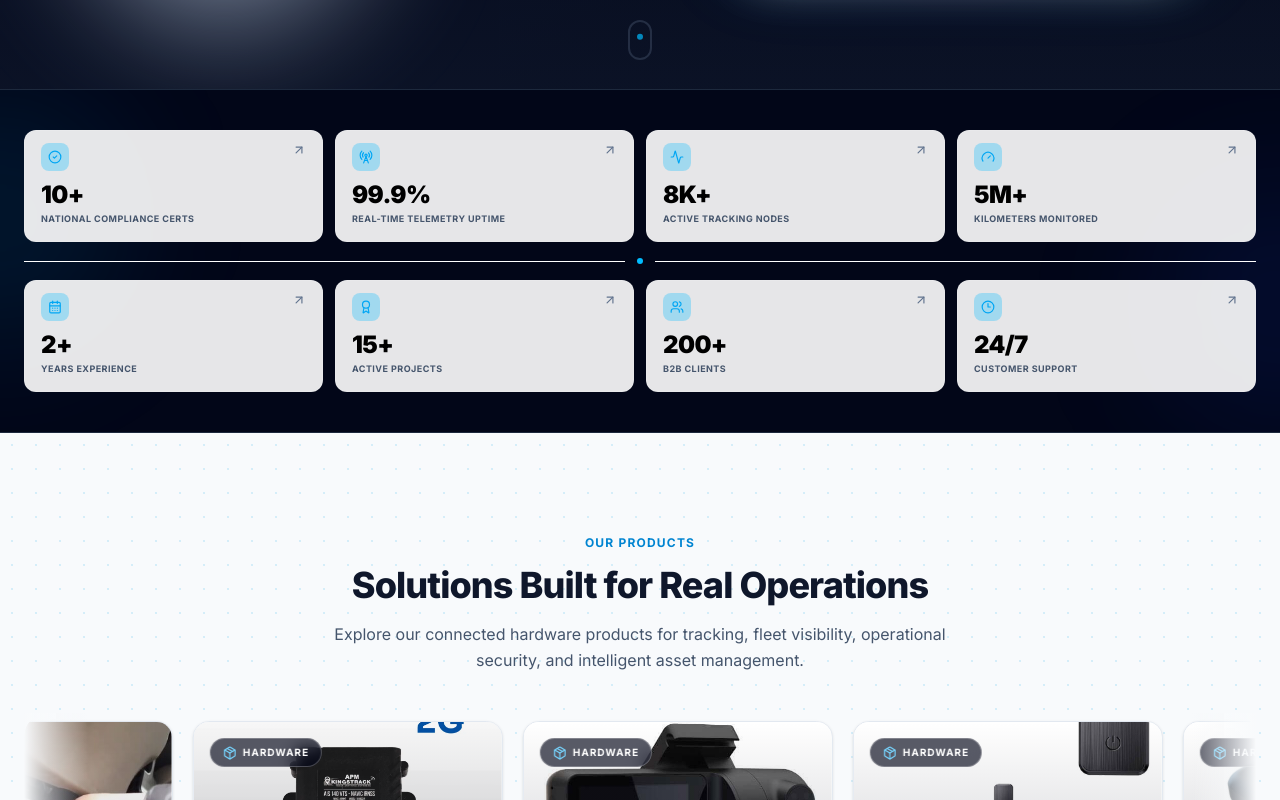
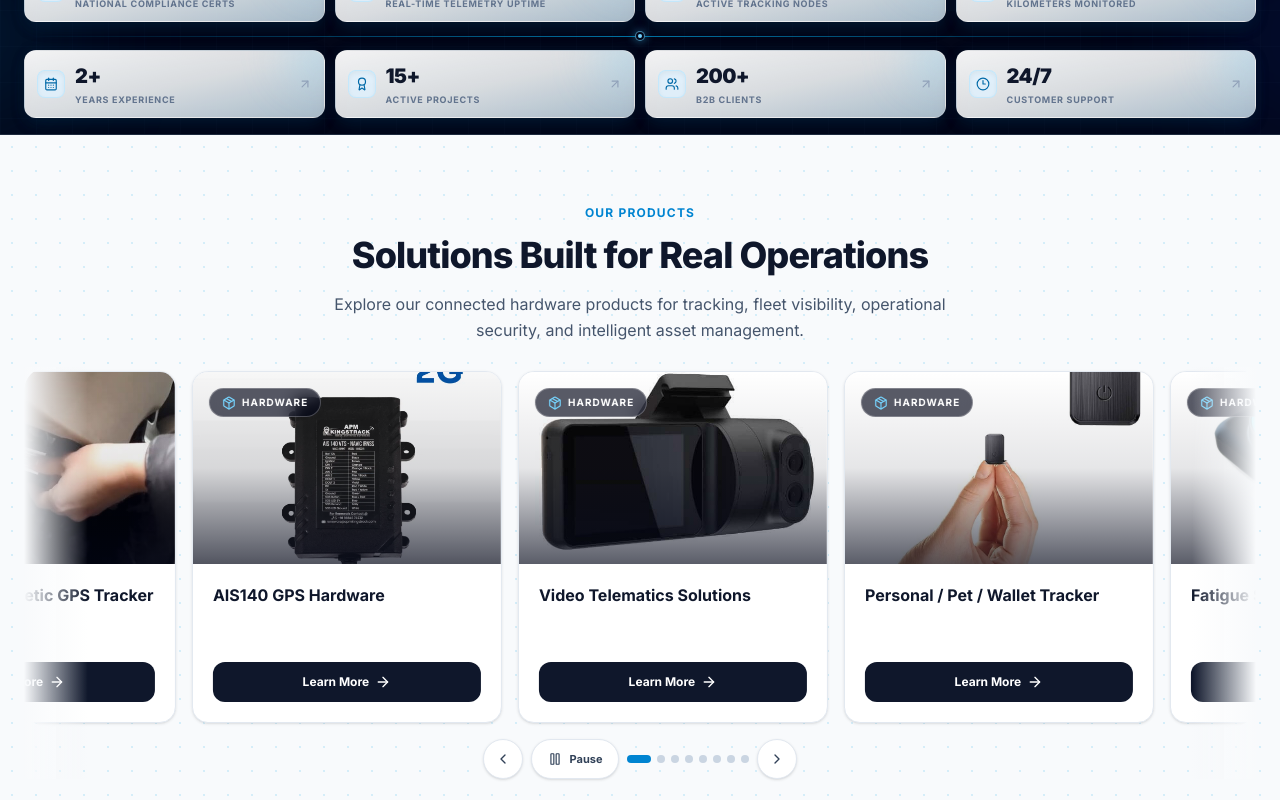
Before and after one commit to Jangra231/bhardwaj-innovationw, a Next.js app: page / in a window 1280 px wide. Shown: the part 740-1540 px from the top of the page. Built offline with nearby package versions, Linux system fonts and the light colour scheme.

Commit message:
Enhanced Spacing

```diff
--- a/app/about/page.tsx
+++ b/app/about/page.tsx
@@ -127,7 +127,7 @@ export default function AboutPage() {
   return (
     <div className="relative">
       {/* HERO SECTION with Video Background */}
-      <section className="group relative overflow-hidden border-b border-slate-800 bg-slate-950 py-24 text-white">
+      <section className="group relative overflow-hidden border-b border-slate-800 bg-slate-950 pt-24 pb-16 text-white md:pt-28 md:pb-20 lg:pt-24">
         {/* Existing hero image and overlays; styling only */}
         <div className="absolute inset-0 z-0">
           <img
@@ -366,7 +366,7 @@ export default function AboutPage() {
       </div>
 
       {/* OUR STORY SECTION with Video */}
-      <section className="py-24 bg-white">
+      <section className="py-12 bg-white md:py-16">
         <div className="max-w-7xl mx-auto px-6 grid lg:grid-cols-2 gap-16 items-center">
           <div className="space-y-6 text-left">
             <span className="text-xs font-bold tracking-widest uppercase text-sky-600">
@@ -459,7 +459,7 @@ export default function AboutPage() {
       </section>
 
       {/* INTERACTIVE MISSION & VISION */}
-      <section className="relative overflow-hidden py-22">
+      <section className="relative overflow-hidden py-12 md:py-16">
         <div className="absolute inset-0 z-0">
           <img
             src="/media/carousel/vision-mission.jpg"
@@ -584,8 +584,8 @@ export default function AboutPage() {
       </section>
 
       {/* LEADERSHIP TEAM */}
-      <section className="py-24 bg-white">
-        <div className="max-w-7xl mx-auto px-6 text-center space-y-16">
+      <section className="py-12 bg-white md:py-16">
+        <div className="max-w-7xl mx-auto px-6 text-center space-y-8 md:space-y-10">
           <div className="space-y-4 max-w-3xl mx-auto">
             <span className="text-xs font-bold tracking-widest uppercase text-sky-600">
               Leadership Team
@@ -645,8 +645,8 @@ export default function AboutPage() {
       </section>
 
       {/* CORE VALUES with GIF Animation */}
-      <section className="border-y border-slate-800 bg-slate-950 py-24 text-white">
-        <div className="mx-auto max-w-7xl space-y-16 px-6 text-center">
+      <section className="border-y border-slate-800 bg-slate-950 py-12 text-white md:py-16">
+        <div className="mx-auto max-w-7xl space-y-8 px-6 text-center md:space-y-10">
           <div className="space-y-4 max-w-3xl mx-auto">
             <span className="text-xs font-bold uppercase tracking-widest text-sky-300">
               The Blueprint
@@ -685,7 +685,7 @@ export default function AboutPage() {
       </section>
 
       {/* WHY CHOOSE US */}
-      <section className="py-24 bg-white overflow-hidden">
+      <section className="py-12 bg-white overflow-hidden md:py-16">
         <div className="max-w-7xl mx-auto px-6">
           {/* Section Header with Video Background */}
           <motion.div
@@ -693,7 +693,7 @@ export default function AboutPage() {
             whileInView={{ opacity: 1, y: 0 }}
             viewport={{ once: true, margin: "-100px" }}
             transition={{ duration: 0.6 }}
-            className="text-center space-y-6 mb-16"
+            className="mb-8 space-y-6 text-center md:mb-10"
           >
             <span className="inline-flex items-center gap-2 px-4 py-2 rounded-full bg-sky-500/10 border border-sky-500/20 text-sky-600 text-xs font-bold uppercase tracking-widest">
               <Lucide.Award className="h-4 w-4" />
--- a/app/page.tsx
+++ b/app/page.tsx
@@ -326,19 +326,10 @@ export default function HomePage() {
   return (
     <div className="relative" onMouseMove={handleMouseMove}>
       {/* Cursor Glow Effect */}
-      <motion.div
-        className="fixed w-75 h-75 rounded-full pointer-events-none z-50 opacity-0 hover:opacity-100 transition-opacity duration-300"
-        style={{
-          left: springX,
-          top: springY,
-          transform: "translate(-50%, -50%)",
-          background:
-            "radial-gradient(circle, rgba(14, 165, 233, 0.06) 0%, transparent 70%)",
-        }}
-      />
+
 
       {/* 1. HERO BANNER */}
-      <section className="relative min-h-[620px] md:min-h-[660px] xl:min-h-[700px] flex items-center justify-center overflow-hidden bg-slate-950 text-white grid-bg">
+      <section className="relative min-h-[560px] md:min-h-[600px] xl:min-h-[640px] flex items-center justify-center overflow-hidden bg-slate-950 text-white grid-bg">
 
 
         {/* Floating particles */}
@@ -363,7 +354,7 @@ className="absolute bottom-16 -left-16 sm:left-8 xl:left-20 w-48 h-48 sm:w-64 sm
           style={{ animationDelay: "2s" }}
         ></div>
 
-       <div className="relative z-10 w-full max-w-7xl mx-auto px-6 pt-32 pb-16 md:pt-36 md:pb-20 lg:py-32 grid grid-cols-1 lg:grid-cols-2 gap-12 xl:gap-16 items-center">
+       <div className="relative z-10 w-full max-w-7xl mx-auto px-6 pt-24 pb-2 md:pt-28 md:pb-4 lg:pt-24 lg:pb-2 grid grid-cols-1 lg:grid-cols-2 gap-12 xl:gap-16 items-center">
 
 
 
@@ -607,29 +598,10 @@ className="absolute bottom-16 -left-16 sm:left-8 xl:left-20 w-48 h-48 sm:w-64 sm
           </motion.div>
         </div>
 
-        {/* Scroll indicator */}
-        <motion.div
-          initial={{ opacity: 0 }}
-          animate={{ opacity: 1 }}
-          transition={{ delay: 2, duration: 0.5 }}
-          className="absolute bottom-8 left-1/2 -translate-x-1/2 z-20"
-        >
-          <motion.div
-            animate={{ y: [0, 10, 0] }}
-            transition={{ duration: 2, repeat: Infinity }}
-            className="w-6 h-10 rounded-full border-2 border-slate-500/30 flex items-start justify-center pt-2"
-          >
-            <motion.div
-              animate={{ y: [0, 12, 0], opacity: [1, 0, 1] }}
-              transition={{ duration: 2, repeat: Infinity }}
-              className="w-1.5 h-1.5 rounded-full bg-sky-400"
-            />
-          </motion.div>
-        </motion.div>
+
       </section>
 
       {/* 2. UNIFIED OPERATIONS CONSOLE SECTION */}
-
       <UnifiedOperationsConsole />
 
       {/* Logo Marquee */}
@@ -713,8 +685,8 @@ className="absolute bottom-16 -left-16 sm:left-8 xl:left-20 w-48 h-48 sm:w-64 sm
       <IndustriesMarquee />
 
       {/* 5. HOW IT WORKS */}
-      <section className="py-24 bg-slate-50 overflow-hidden dot-pattern">
-        <div className="max-w-7xl mx-auto px-6 text-center space-y-16">
+      <section className="py-12 md:py-16 bg-slate-50 overflow-hidden dot-pattern">
+        <div className="max-w-7xl mx-auto px-6 text-center space-y-8 md:space-y-10">
           <motion.div
             initial={{ opacity: 0, y: 30 }}
             whileInView={{ opacity: 1, y: 0 }}
@@ -735,7 +707,7 @@ className="absolute bottom-16 -left-16 sm:left-8 xl:left-20 w-48 h-48 sm:w-64 sm
             </p>
           </motion.div>
 
-          <div className="grid grid-cols-1 sm:grid-cols-2 lg:grid-cols-3 xl:grid-cols-5 gap-6 text-left relative">
+          <div className="grid grid-cols-1 sm:grid-cols-2 lg:grid-cols-3 xl:grid-cols-5 gap-4 text-left relative">
 
             {workflows.map((flow, i) => (
               <motion.div
@@ -745,7 +717,7 @@ className="absolute bottom-16 -left-16 sm:left-8 xl:left-20 w-48 h-48 sm:w-64 sm
                 viewport={{ once: true, margin: "-100px" }}
                 transition={{ duration: 0.5, delay: i * 0.1 }}
                 whileHover={{ y: -6, scale: 1.03 }}
-                className="relative bg-white rounded-2xl border border-slate-100 p-6 space-y-4 hover:shadow-lg hover:border-sky-100 transition-all duration-300 cursor-pointer"
+                className="relative bg-white rounded-2xl border border-slate-100 p-4 space-y-3 hover:shadow-lg hover:border-sky-100 transition-all duration-300 cursor-pointer"
               >
                 <span className="text-3xl font-black text-sky-200 group-hover:text-sky-500 transition-colors font-mono block">
                   {flow.step}
--- a/components/AccessibleProductsSection.tsx
+++ b/components/AccessibleProductsSection.tsx
@@ -265,11 +265,11 @@ export default function AccessibleProductsSection() {
   return (
     <section
       id="products-carousel"
-      className="overflow-hidden bg-slate-50 py-24 dot-pattern"
+      className="overflow-hidden bg-slate-50 py-12 md:py-16 dot-pattern"
       aria-labelledby="products-carousel-heading"
     >
       <div className="mx-auto max-w-7xl px-6">
-        <div className="mx-auto mb-10 max-w-3xl text-center">
+        <div className="mx-auto mb-6 max-w-3xl text-center">
           <span className="text-xs font-bold uppercase tracking-widest text-sky-600">
             Our Products
           </span>
@@ -318,7 +318,7 @@ export default function AccessibleProductsSection() {
           >
             <div
               ref={trackRef}
-              className="flex w-max flex-nowrap gap-5 py-2"
+              className="flex w-max flex-nowrap gap-4 py-1"
               style={{ willChange: "transform" }}
             >
               {repeatedItems.map((entry, cardIndex) => {
@@ -382,7 +382,7 @@ export default function AccessibleProductsSection() {
             </div>
           </div>
 
-          <div className="mt-5 flex flex-wrap items-center justify-center gap-2" role="group" aria-label="Products carousel controls">
+          <div className="mt-3 flex flex-wrap items-center justify-center gap-2" role="group" aria-label="Products carousel controls">
             <button
               type="button"
               onClick={() => moveToIndex(activeIndex - 1)}
--- a/components/UnifiedOperationsConsole.tsx
+++ b/components/UnifiedOperationsConsole.tsx
@@ -18,7 +18,6 @@ const companyMetrics = [
   { label: "Real-time Telemetry Uptime", value: "99.9%", icon: RadioTower },
   { label: "Active Tracking Nodes", value: "8K+", icon: Activity },
   { label: "Kilometers Monitored", value: "5M+", icon: Gauge },
-
 ] as const;
 
 const trackingMetrics = [
@@ -26,88 +25,110 @@ const trackingMetrics = [
   { label: "Active Projects", value: "15+", icon: Award },
   { label: "B2B Clients", value: "200+", icon: Users },
   { label: "Customer Support", value: "24/7", icon: Clock3 },
-
 ] as const;
 
-const metricCardClass =
-  "group relative min-h-[104px] rounded-xl border border-white/10 bg-white/90 px-3 py-3 text-left text-slate-300 shadow-none transition-all duration-200 hover:border-sky-400/70 hover:bg-sky-500/90 hover:text-white hover:shadow-lg hover:shadow-sky-950/20 focus-visible:border-sky-400/70 focus-visible:bg-sky-500/15 focus-visible:text-white focus-visible:outline-none focus-visible:ring-4 focus-visible:ring-sky-400/20 md:min-h-[112px] md:px-4";
+type Metric =
+  | (typeof companyMetrics)[number]
+  | (typeof trackingMetrics)[number];
+
+const MetricTile = ({ item, index }: { item: Metric; index: number }) => {
+  const Icon = item.icon;
+  const tilt = index % 2 === 0 ? 1 : -1;
+
+  return (
+    <motion.div
+      tabIndex={0}
+      role="group"
+      aria-label={`${item.label}: ${item.value}`}
+      initial={{ opacity: 0, y: 10, rotateX: -5 }}
+      whileInView={{ opacity: 1, y: 0, rotateX: 0 }}
+      viewport={{ once: true, amount: 0.2 }}
+      whileHover={{ y: -5, rotateX: 3, rotateY: tilt * 3, scale: 1.025 }}
+      whileTap={{ scale: 0.98 }}
+      transition={{ duration: 0.28, ease: "easeOut" }}
+      className="group relative min-w-0 cursor-pointer [transform-style:preserve-3d]"
+    >
+      <div
+        aria-hidden="true"
+        className="absolute inset-x-1 bottom-[-4px] top-1 rounded-xl bg-sky-950/70 opacity-70 blur-sm transition-all duration-300 group-hover:inset-x-0 group-hover:bottom-[-6px] group-hover:opacity-100"
+      />
+
+      <div className="relative flex min-h-[68px] items-center gap-2 overflow-hidden rounded-xl border border-white/15 bg-linear-to-br from-white/95 via-white/85 to-sky-100/75 px-2.5 py-2 text-slate-900 shadow-[0_6px_14px_rgba(2,24,52,0.22)] transition-all duration-300 group-hover:border-sky-300 group-hover:from-sky-500 group-hover:via-sky-600 group-hover:to-blue-700 group-hover:text-white group-focus-visible:outline-none group-focus-visible:ring-2 group-focus-visible:ring-sky-300/60 sm:gap-2.5 sm:px-3">
+        <div
+          aria-hidden="true"
+          className="pointer-events-none absolute -right-7 -top-8 h-16 w-16 rounded-full bg-sky-300/30 blur-xl transition-transform duration-500 group-hover:scale-150"
+        />
+
+        <span className="relative z-10 flex h-6 w-6 shrink-0 items-center justify-center rounded-lg border border-sky-200/70 bg-sky-100/80 text-sky-700 shadow-inner transition-all duration-300 group-hover:rotate-6 group-hover:border-white/30 group-hover:bg-white/20 group-hover:text-white sm:h-7 sm:w-7">
+          <Icon className="h-3 w-3 sm:h-3.5 sm:w-3.5" aria-hidden="true" />
+        </span>
+
+        <div className="relative z-10 min-w-0 flex-1 leading-none">
+          <p className="text-lg font-black tracking-tight transition-colors duration-300 sm:text-xl">
+            {item.value}
+          </p>
+          <p className="mt-1 whitespace-nowrap text-[8px] font-bold uppercase leading-tight tracking-[0.08em] text-slate-500 transition-colors duration-300 group-hover:text-white/85 sm:text-[9px]">
+            {item.label}
+          </p>
+        </div>
+
+        <ArrowUpRight
+          className="relative z-10 h-3.5 w-3.5 shrink-0 text-slate-400 transition-all duration-300 group-hover:-translate-y-0.5 group-hover:translate-x-0.5 group-hover:text-white"
+          aria-hidden="true"
+        />
+      </div>
+    </motion.div>
+  );
+};
+
+const ConnectionRail = () => (
+  <div className="relative my-2 flex h-3 items-center justify-center" aria-hidden="true">
+    <div className="absolute left-0 right-0 h-px bg-linear-to-r from-transparent via-sky-400/60 to-transparent" />
+    <div className="relative h-2.5 w-2.5 rounded-full border border-sky-300/60 bg-slate-950 shadow-[0_0_10px_rgba(56,189,248,0.55)]">
+      <div className="absolute inset-0.5 rounded-full bg-sky-300 animate-pulse" />
+    </div>
+  </div>
+);
 
 export default function UnifiedOperationsConsole() {
   return (
     <section
       aria-label="Bhardwaj Innovations company and fleet metrics"
-      className="relative overflow-hidden border-y border-slate-800 bg-slate-950 py-8 text-white md:py-10"
+      className="relative overflow-hidden border-y border-slate-800 bg-slate-950 py-3 text-white md:py-4"
     >
       <div className="pointer-events-none absolute inset-0">
-        <div className="absolute -left-32 top-0 h-64 w-64 rounded-full bg-sky-500/10 blur-3xl" />
-        <div className="absolute -right-32 bottom-0 h-64 w-64 rounded-full bg-blue-700/10 blur-3xl" />
+        <div className="absolute -left-32 top-0 h-48 w-48 rounded-full bg-sky-500/12 blur-3xl" />
+        <div className="absolute -right-32 bottom-0 h-48 w-48 rounded-full bg-blue-700/12 blur-3xl" />
+        <div className="absolute inset-0 opacity-15 [background-image:linear-gradient(rgba(125,211,252,0.12)_1px,transparent_1px),linear-gradient(90deg,rgba(125,211,252,0.12)_1px,transparent_1px)] [background-size:36px_36px]" />
       </div>
 
-      <div className="relative mx-auto max-w-7xl px-6">
-        <div className="grid grid-cols-2 gap-2.5 md:grid-cols-4 md:gap-3">
-          {companyMetrics.map((item) => {
-            const Icon = item.icon;
-
-            return (
-              <motion.div
-                key={item.label}
-                tabIndex={0}
-                role="group"
-                aria-label={`${item.label}: ${item.value}`}
-                whileHover={{ y: -4, scale: 1.015 }}
-                transition={{ duration: 0.18, ease: "easeOut" }}
-                className={metricCardClass}
-              >
-                <div className="flex items-start justify-between gap-2">
-                  <span className="flex h-7 w-7 items-center justify-center rounded-lg bg-sky-400/30 text-sky-500 transition-colors duration-200 group-hover:bg-sky-400 group-hover:text-sky-200 group-focus:bg-sky-400/20 group-focus:text-sky-200">
-                    <Icon className="h-3.5 w-3.5" aria-hidden="true" />
-                  </span>
-                  <ArrowUpRight className="h-3.5 w-3.5 text-slate-500 transition-all duration-200 group-hover:-translate-y-0.5 group-hover:translate-x-0.5 group-hover:text-sky-300 group-focus:-translate-y-0.5 group-focus:translate-x-0.5 group-focus:text-sky-300" aria-hidden="true" />
-                </div>
-                <p className="mt-2 text-xl font-black tracking-tight text-black md:text-2xl">{item.value}</p>
-                <p className="mt-0.5 text-[8px] font-bold uppercase leading-tight tracking-wider text-slate-600 transition-colors duration-200 group-hover:text-white/80 group-focus:text-white/80 md:text-[9px]">
-                  {item.label}
-                </p>
-              </motion.div>
-            );
-          })}
+      <div className="relative mx-auto max-w-7xl px-4 sm:px-6 [perspective:1100px]">
+        <div className="grid grid-cols-2 gap-2 sm:grid-cols-4 xl:gap-2.5">
+          {companyMetrics.map((item, index) => (
+            <MetricTile key={item.label} item={item} index={index} />
+          ))}
         </div>
 
-        <div className="my-4 flex items-center gap-3" aria-hidden="true">
-          <div className="h-px flex-1 bg-white" />
-          <span className="h-1.5 w-1.5 rounded-full bg-sky-400" />
-          <div className="h-px flex-1 bg-white" />
-        </div>
+        <ConnectionRail />
 
-        <div className="grid grid-cols-2 gap-2.5 md:grid-cols-4 md:gap-3">
-          {trackingMetrics.map((item) => {
-            const Icon = item.icon;
-
-            return (
-              <motion.div
+        <div className="grid grid-cols-2 gap-2 sm:grid-cols-4 xl:gap-2.5">
+          {trackingMetrics.map((item, index) => (
+            <MetricTile
               key={item.label}
-                tabIndex={0}
-                role="group"
-                aria-label={`${item.label}: ${item.value}`}
-                whileHover={{ y: -4, scale: 1.015 }}
-                transition={{ duration: 0.18, ease: "easeOut" }}
-                className={metricCardClass}
-              >
-                <div className="flex items-start justify-between gap-2">
-                  <span className="flex h-7 w-7 items-center justify-center rounded-lg bg-sky-400/30 text-sky-500 transition-colors duration-200 group-hover:bg-sky-400 group-hover:text-sky-200 group-focus:bg-sky-400/20 group-focus:text-sky-200">
-                    <Icon className="h-3.5 w-3.5" aria-hidden="true" />
-                  </span>
-                  <ArrowUpRight className="h-3.5 w-3.5 text-slate-500 transition-all duration-200 group-hover:-translate-y-0.5 group-hover:translate-x-0.5 group-hover:text-sky-300 group-focus:-translate-y-0.5 group-focus:translate-x-0.5 group-focus:text-sky-300" aria-hidden="true" />
-                </div>
-                <p className="mt-2 text-xl font-black tracking-tight text-black md:text-2xl">{item.value}</p>
-                <p className="mt-0.5 text-[8px] font-bold uppercase leading-tight tracking-wider text-slate-600 transition-colors duration-200 group-hover:text-white/80 group-focus:text-white/80 md:text-[9px]">
-                  {item.label}
-                </p>
-              </motion.div>
-            );
-          })}
+              item={item}
+              index={index + companyMetrics.length}
+            />
+          ))}
         </div>
       </div>
     </section>
   );
 }
+
+/*
+  Integration:
+  Replace the contents of components/UnifiedOperationsConsole.tsx with this file.
+  The existing import in app/page.tsx remains unchanged:
+
+  import UnifiedOperationsConsole from "@/components/UnifiedOperationsConsole";
+*/
```
Lines whose indentation alone changed are shown as unchanged.
